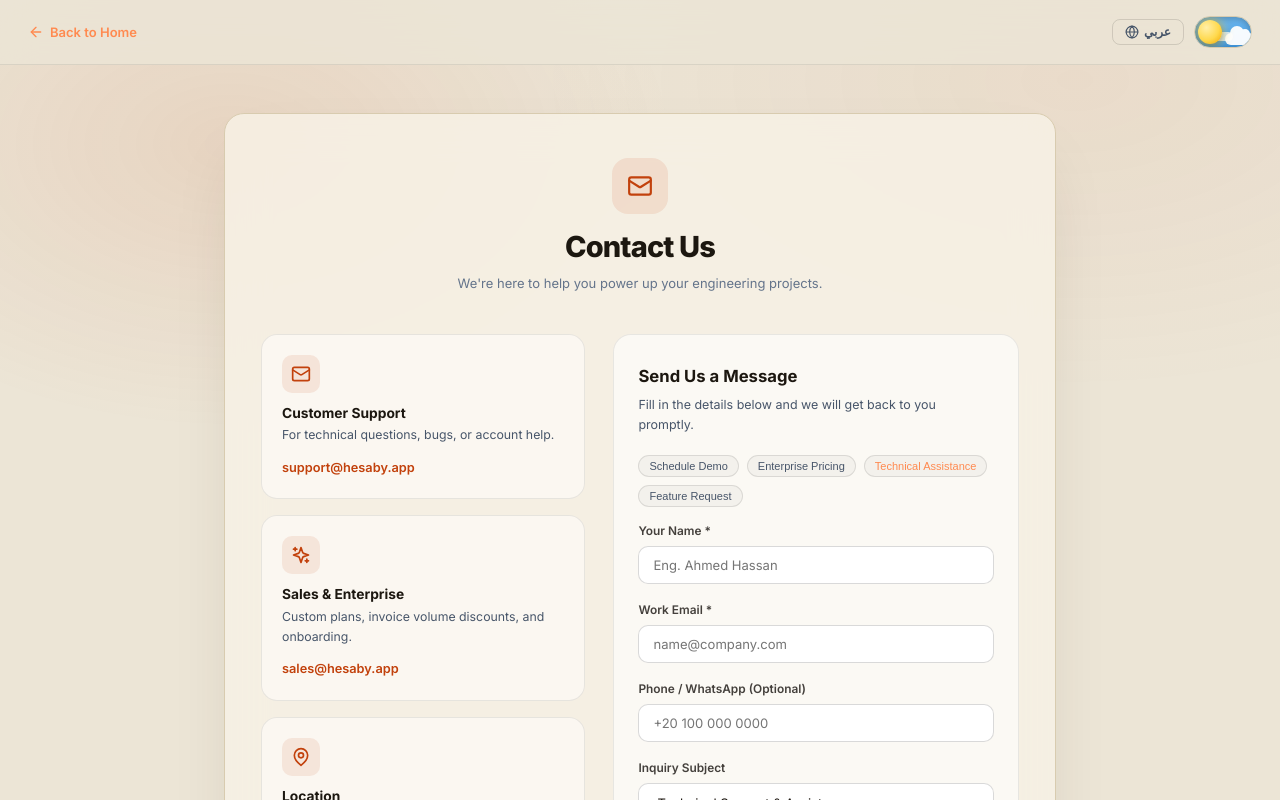
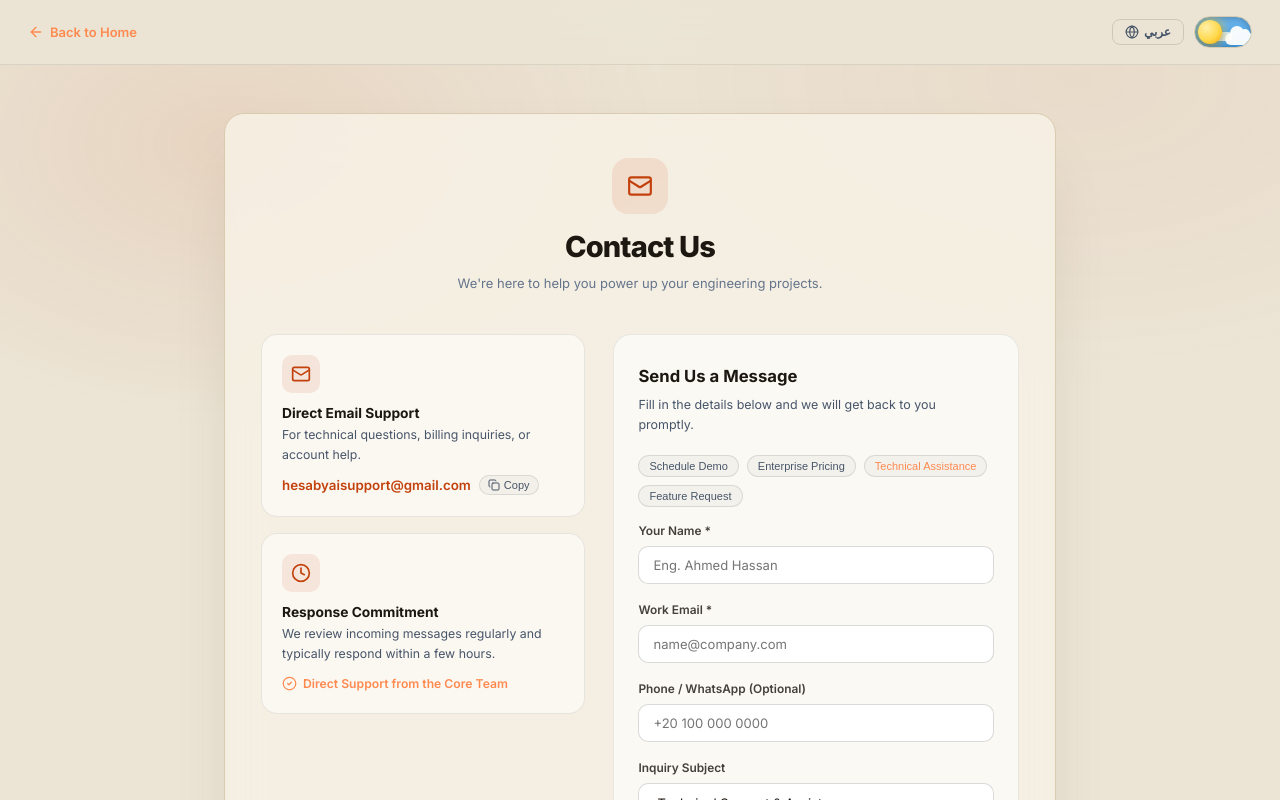
Before and after one commit to 8ofrii/Engineers-Management, a React (Vite) app in the folder client/: page /contact in a window 1280 px wide. Shown: the top 800 px of the page. Built offline with nearby package versions, Linux system fonts and the light colour scheme; no server answers; a web font is replaced by a local one.

Commit message:
fix(contact): remove location card and unify support email to hesabyaisupport@gmail.com

```diff
--- a/client/src/pages/About.jsx
+++ b/client/src/pages/About.jsx
@@ -128,7 +128,7 @@ export default function About() {
             <div className="legal-icon-wrap"><Building2 size={26} /></div>
             <h1>{T('About Hesaby', 'عن منصة حسابي')}</h1>
             <p className="legal-updated">
-              {T('Engineered in Cairo for construction firms across Egypt & MENA', 'صُمم في القاهرة لخدمة شركات المقاولات والهندسة في مصر والشرق الأوسط')}
+              {T('Engineered for construction & engineering firms', 'صُممت لخدمة شركات المقاولات والهندسة وإدارة المشروعات')}
             </p>
           </div>
 
@@ -185,16 +185,16 @@ export default function About() {
             </section>
 
             <section className="legal-section">
-              <h2>{T('Headquarters & Support', 'المقر والدعم الفني')}</h2>
+              <h2>{T('Support & Inquiries', 'الدعم الفني والاستفسارات')}</h2>
               <p>
                 {T(
-                  'Hesaby is headquartered in Cairo, Egypt. Our dedicated engineering and customer success teams are always available to help you configure your company safes, migrate your historical project data, and train your site engineers.',
-                  'يقع المقر الرئيسي لمنصة حسابي في القاهرة، مصر. فريق الدعم الفني والهندسي متواجد دائماً لمساعدتك في إعداد خزائن شركتك، ونقل بيانات مشروعاتك السابقة، وتدريب مهندسي الموقع.'
+                  'Our support team is always available to help you configure your company accounts, manage your projects, and answer any technical questions.',
+                  'فريق الدعم الفني متواجد لمساعدتك في إعداد حسابات شركتك، وإدارة مشروعاتك، والإجابة على أي استفسارات تقنية.'
                 )}
               </p>
               <p className="legal-contact" style={{ marginTop: 12 }}>
                 <Mail size={16} />
-                <a href="mailto:support@hesaby.app">support@hesaby.app</a>
+                <a href="mailto:hesabyaisupport@gmail.com">hesabyaisupport@gmail.com</a>
               </p>
             </section>
           </div>
--- a/client/src/pages/Contact.jsx
+++ b/client/src/pages/Contact.jsx
@@ -2,13 +2,15 @@ import { useEffect, useState } from 'react';
 import { Link } from 'react-router-dom';
 import { useTranslation } from 'react-i18next';
 import {
-  ArrowLeft, ArrowRight, Globe, Mail, Phone,
-  MapPin, Clock, Send, CheckCircle2, MessageSquare,
-  Sparkles, HelpCircle, FileText
+  ArrowLeft, ArrowRight, Globe, Mail,
+  Clock, Send, CheckCircle2, Copy, Check,
+  Sparkles, HelpCircle
 } from 'lucide-react';
 import SkyToggle from '../components/ui/sky-toggle';
 import { BeamsBackground } from '@/components/ui/beams-background';
 import './Legal.css';
+
+const SUPPORT_EMAIL = 'hesabyaisupport@gmail.com';
 
 export default function Contact() {
   const { i18n } = useTranslation();
@@ -45,6 +47,7 @@ export default function Contact() {
   const [message, setMessage] = useState('');
   const [submitted, setSubmitted] = useState(false);
   const [loading, setLoading] = useState(false);
+  const [copied, setCopied] = useState(false);
 
   const quickPills = [
     { id: 'demo', label: T('Schedule Demo', 'طلب عرض توضيحي') },
@@ -57,11 +60,17 @@ export default function Contact() {
     setTopic(pill.id);
     if (!message) {
       if (pill.id === 'demo') {
-        setMessage(T('Hello, I would like to schedule a quick demo of Hesaby for our engineering team.', 'مرحباً، أود حجز موعد لعرض توضيحي لمنصة حسابي لفريق شركتنا.'));
+        setMessage(T('Hello, I would like to schedule a quick demo of Hesaby for our team.', 'مرحباً، أود حجز موعد لعرض توضيحي لمنصة حسابي لفريقنا.'));
       } else if (pill.id === 'pricing') {
         setMessage(T('Hello, I would like more details about your enterprise multi-company plans.', 'مرحباً، أود الاستفسار عن باقات الشركات الكبرى والمشاريع غير المحدودة.'));
       }
     }
+  };
+
+  const copyEmailToClipboard = () => {
+    navigator.clipboard?.writeText(SUPPORT_EMAIL);
+    setCopied(true);
+    setTimeout(() => setCopied(false), 2000);
   };
 
   const handleSubmit = (e) => {
@@ -69,7 +78,6 @@ export default function Contact() {
     if (!name.trim() || !email.trim() || !message.trim()) return;
 
     setLoading(true);
-    // Compose mailto as fallback and direct conduit
     const subject = encodeURIComponent(`[Hesaby Contact - ${topic.toUpperCase()}] from ${name}`);
     const body = encodeURIComponent(
       `Name: ${name}\nEmail: ${email}\nPhone: ${phone || 'N/A'}\nTopic: ${topic}\n\nMessage:\n${message}`
@@ -78,13 +86,12 @@ export default function Contact() {
     setTimeout(() => {
       setLoading(false);
       setSubmitted(true);
-      // Attempt opening user's native email client
       try {
-        window.location.href = `mailto:support@hesaby.app?subject=${subject}&body=${body}`;
+        window.location.href = `mailto:${SUPPORT_EMAIL}?subject=${subject}&body=${body}`;
       } catch (err) {
         console.log('Mail client invocation fallback', err);
       }
-    }, 600);
+    }, 500);
   };
 
   return (
@@ -117,33 +124,36 @@ export default function Contact() {
           </div>
 
           <div className="contact-grid">
-            {/* Left Column: Direct Info */}
+            {/* Left Column: Direct Info (Location Card Removed) */}
             <div className="contact-info-col">
               <div className="contact-card">
                 <div className="contact-card-icon"><Mail size={20} /></div>
-                <h4>{T('Customer Support', 'الدعم الفني')}</h4>
-                <p>{T('For technical questions, bugs, or account help.', 'للمساعدة الفنية، المشكلات، أو إدارة الحساب.')}</p>
-                <a href="mailto:support@hesaby.app" className="contact-link">
-                  support@hesaby.app
-                </a>
+                <h4>{T('Direct Email Support', 'البريد الإلكتروني المباشر')}</h4>
+                <p>{T('For technical questions, billing inquiries, or account help.', 'للمساعدة الفنية، المشكلات، الاشتراكات، أو إدارة الحساب.')}</p>
+                <div style={{ display: 'flex', alignItems: 'center', gap: 8, flexWrap: 'wrap', marginTop: 10 }}>
+                  <a href="mailto:hesabyaisupport@gmail.com" className="contact-link" style={{ fontSize: '0.92rem' }}>
+                    hesabyaisupport@gmail.com
+                  </a>
+                  <button
+                    type="button"
+                    onClick={copyEmailToClipboard}
+                    className="contact-pill-btn"
+                    style={{ display: 'inline-flex', alignItems: 'center', gap: 4, padding: '3px 8px' }}
+                    title={T('Copy to clipboard', 'نسخ إلى الحافظة')}
+                  >
+                    {copied ? <Check size={12} color="#22c55e" /> : <Copy size={12} />}
+                    <span>{copied ? T('Copied!', 'تم النسخ!') : T('Copy', 'نسخ')}</span>
+                  </button>
+                </div>
               </div>
 
               <div className="contact-card">
-                <div className="contact-card-icon"><Sparkles size={20} /></div>
-                <h4>{T('Sales & Enterprise', 'المبيعات والشركات')}</h4>
-                <p>{T('Custom plans, invoice volume discounts, and onboarding.', 'للباقات المخصصة، الشركات الكبرى، وحلول الدفع المجمعة.')}</p>
-                <a href="mailto:sales@hesaby.app" className="contact-link">
-                  sales@hesaby.app
-                </a>
-              </div>
-
-              <div className="contact-card">
-                <div className="contact-card-icon"><MapPin size={20} /></div>
-                <h4>{T('Location', 'المقر')}</h4>
-                <p>{T('Cairo, Egypt · Middle East Operations', 'القاهرة، جمهورية مصر العربية')}</p>
-                <div style={{ display: 'flex', alignItems: 'center', gap: 6, fontSize: '0.82rem', color: 'var(--text-tertiary, #78716c)' }}>
-                  <Clock size={14} />
-                  <span>{T('Sun – Thu: 9:00 AM – 6:00 PM (GMT+2)', 'الأحد – الخميس: ٩:٠٠ ص – ٦:٠٠ م')}</span>
+                <div className="contact-card-icon"><Clock size={20} /></div>
+                <h4>{T('Response Commitment', 'سرعة الاستجابة')}</h4>
+                <p>{T('We review incoming messages regularly and typically respond within a few hours.', 'نراجع الرسائل بانتظام ونقوم بالرد في أسرع وقت ممكن.')}</p>
+                <div style={{ display: 'flex', alignItems: 'center', gap: 6, fontSize: '0.84rem', color: '#ff8a50', fontWeight: 600 }}>
+                  <CheckCircle2 size={15} />
+                  <span>{T('Direct Support from the Core Team', 'دعم مباشر وسريع من فريق العمل')}</span>
                 </div>
               </div>
             </div>
@@ -153,11 +163,11 @@ export default function Contact() {
               {submitted ? (
                 <div className="contact-success-box">
                   <CheckCircle2 size={44} style={{ margin: '0 auto 12px' }} />
-                  <h4>{T('Message Sent Successfully!', 'تم إرسال رسالتك بنجاح!')}</h4>
+                  <h4>{T('Message Ready & Sent!', 'تم تجهيز رسالتك بنجاح!')}</h4>
                   <p>
                     {T(
-                      'Thank you for reaching out. We have opened your email client with the pre-filled inquiry. Our team will review and reply within 2-4 business hours.',
-                      'شكراً لتواصلك معنا. تم تجهيز رسالتك وسيقوم فريقنا بمراجعتها والرد عليك في أقرب وقت خلال ساعات العمل.'
+                      'Your email client has been prompted to send your message to hesabyaisupport@gmail.com. We will review and reply promptly.',
+                      'تم تجهيز الرسالة لإرسالها عبر بريدك إلى hesabyaisupport@gmail.com. سنقوم بالمراجعة والرد عليك في أسرع وقت.'
                     )}
                   </p>
                   <button
--- a/client/src/pages/PrivacyPolicy.jsx
+++ b/client/src/pages/PrivacyPolicy.jsx
@@ -138,7 +138,7 @@ export default function PrivacyPolicy() {
                         <section className="legal-section">
                             <h2>{T('9. Contact', '\u0669. \u0627\u0644\u062a\u0648\u0627\u0635\u0644')}</h2>
                             <p>{T('For privacy inquiries, contact us at:', '\u0644\u0627\u0633\u062a\u0641\u0633\u0627\u0631\u0627\u062a \u0627\u0644\u062e\u0635\u0648\u0635\u064a\u0629\u060c \u062a\u0648\u0627\u0635\u0644 \u0645\u0639\u0646\u0627:')}</p>
-                            <p className="legal-contact"><FileText size={14} /><a href="mailto:privacy@hesaby.app">privacy@hesaby.app</a></p>
+                            <p className="legal-contact"><FileText size={14} /><a href="mailto:hesabyaisupport@gmail.com">hesabyaisupport@gmail.com</a></p>
                         </section>
                     </div>
 
--- a/client/src/pages/TermsOfService.jsx
+++ b/client/src/pages/TermsOfService.jsx
@@ -144,7 +144,7 @@ export default function TermsOfService() {
                         <section className="legal-section">
                             <h2>{T('11. Contact', '\u0661\u0661. \u0627\u0644\u062a\u0648\u0627\u0635\u0644')}</h2>
                             <p>{T('Questions about these Terms? Contact us at:', '\u0623\u0633\u0626\u0644\u0629 \u062d\u0648\u0644 \u0627\u0644\u0634\u0631\u0648\u0637\u061f \u062a\u0648\u0627\u0635\u0644 \u0645\u0639\u0646\u0627:')}</p>
-                            <p className="legal-contact"><FileText size={14} /><a href="mailto:support@hesaby.app">support@hesaby.app</a></p>
+                            <p className="legal-contact"><FileText size={14} /><a href="mailto:hesabyaisupport@gmail.com">hesabyaisupport@gmail.com</a></p>
                         </section>
                     </div>
 
```
